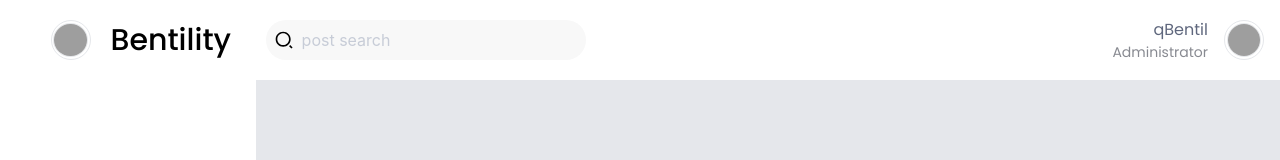
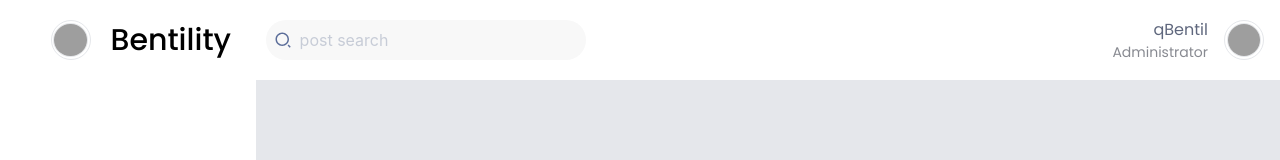
Before and after one commit to qbentil/bentility, a Next.js app: page /admin/dashboard in a window 1280 px wide. Shown: the top 160 px of the page. Built offline with nearby package versions, Linux system fonts and the light colour scheme; grey boxes are pictures that could not be loaded; a web font is replaced by a local one.

Commit message:
Correct Navbar color

```diff
--- a/components/Admin/navbar/index.tsx
+++ b/components/Admin/navbar/index.tsx
@@ -39,11 +39,12 @@ function Navbar() {
 export const Searchbar = () => {
   return (
     <div className="bg-[#f8f8f8] h-10 w-80 rounded-full flex items-center px-2 gap-2 ">
-      <RiSearch2Line className="text-xl text-black cursor-pointer" />
+      <RiSearch2Line className="text-lg text-[#5C6E9A] cursor-pointer" />
       <input
         type="search"
         name="search"
         id="search"
+        autoComplete="off"
         placeholder="post search"
         className="bg-transparent text-base focus:outline-none border-0 w-[90%] placeholder:text-[#C7CCD7]"
       />
```
